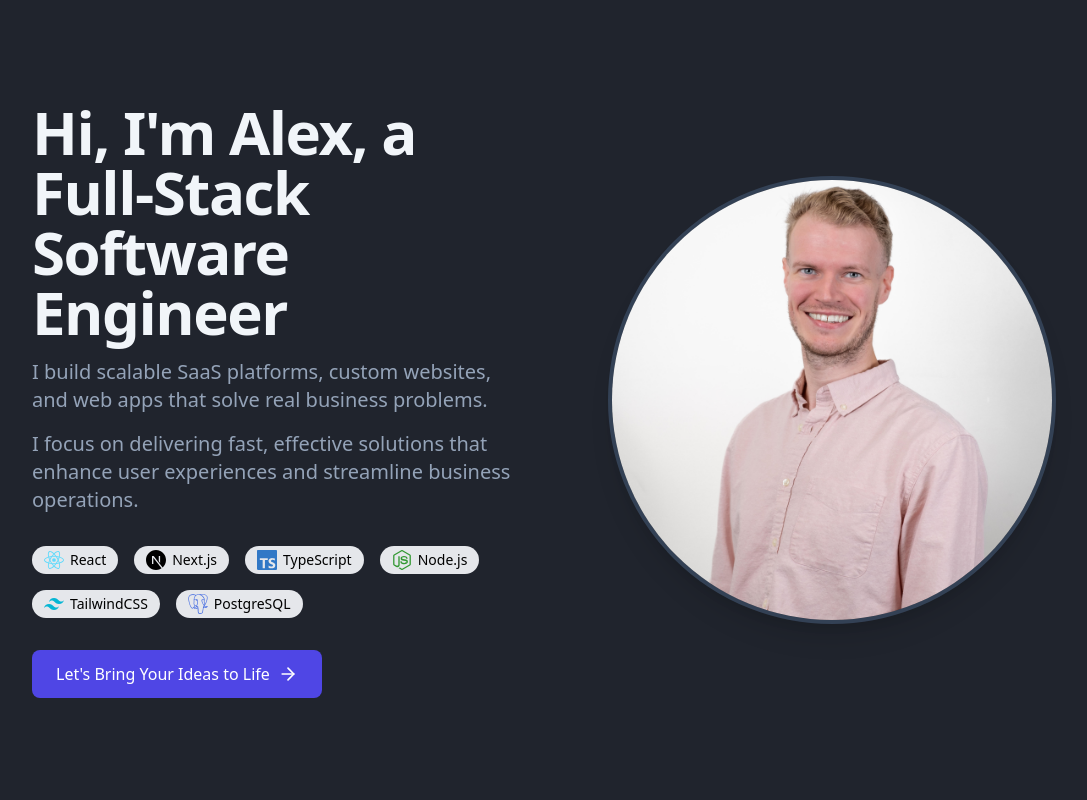
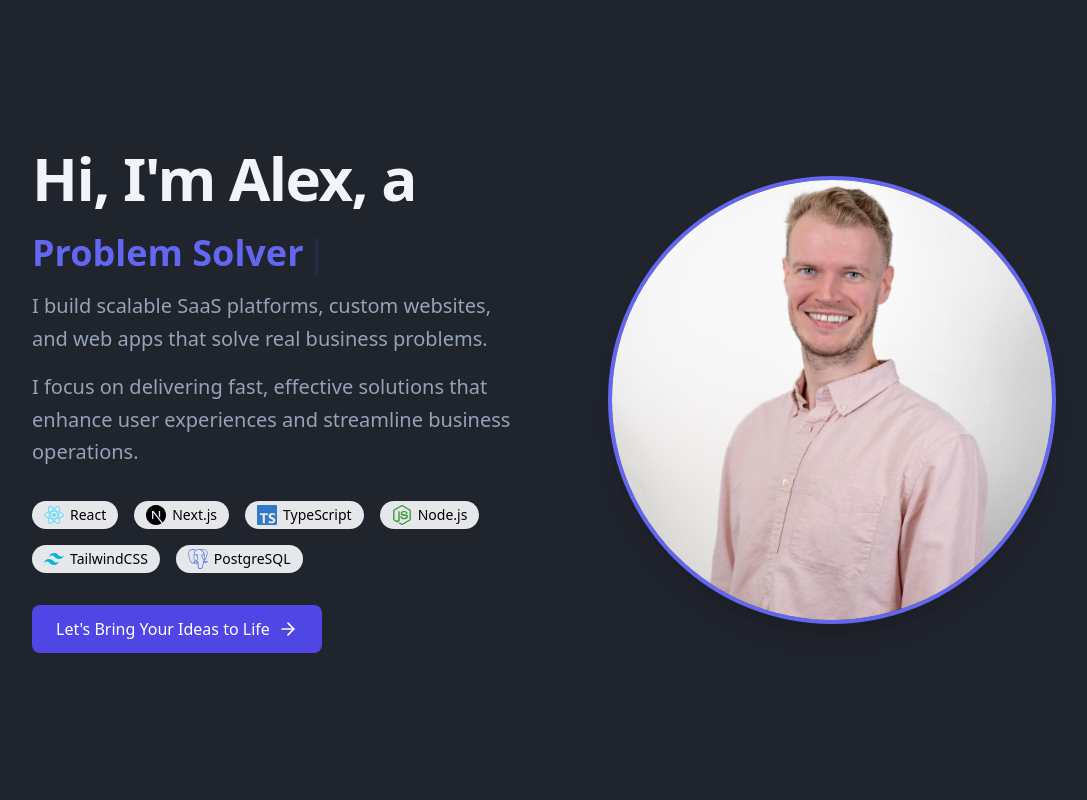
Before and after one commit to alexappleget/portfolio-v2.0, a Next.js app: page / in a window 1280 px wide. Shown: the top 800 px of the page, without its empty margins (96-1183 px from the left). Built offline with nearby package versions, Linux system fonts and the light colour scheme.

Commit message:
Feat: added framer motion to website

```diff
--- a/package.json
+++ b/package.json
@@ -13,6 +13,7 @@
     "@radix-ui/react-select": "^2.2.2",
     "class-variance-authority": "^0.7.1",
     "clsx": "^2.1.1",
+    "framer-motion": "^12.9.2",
     "lucide": "^0.503.0",
     "lucide-react": "^0.503.0",
     "next": "15.3.1",
@@ -21,6 +22,7 @@
     "react-dom": "^19.0.0",
     "react-hot-toast": "^2.5.2",
     "react-icons": "^5.5.0",
+    "react-simple-typewriter": "^5.0.1",
     "tailwind-merge": "^3.2.0"
   },
   "devDependencies": {
--- a/sections/About/about.tsx
+++ b/sections/About/about.tsx
@@ -1,10 +1,20 @@
+import { motion, useInView } from "framer-motion";
 import Image from "next/image";
-import { JSX } from "react";
+import { JSX, useRef } from "react";
 
 export const About = (): JSX.Element => {
+  const ref = useRef(null);
+  const isInView = useInView(ref, { once: true });
+
   return (
     <section id="about" className="py-12 md:py-24 ">
-      <div className="grid gap-6 lg:grid-cols-2 lg:gap-12 items-center">
+      <motion.div
+        ref={ref}
+        className="grid gap-6 lg:grid-cols-2 lg:gap-12 items-center"
+        initial={{ opacity: 0, y: 100 }}
+        animate={isInView ? { opacity: 1, y: 0 } : {}}
+        transition={{ duration: 0.8, ease: "easeOut" }}
+      >
         {/* Image Section */}
         <div className="order-2 lg:order-1 lg:row-auto row-start-1">
           <div className="relative w-full h-[300px] sm:h-[400px] rounded-lg overflow-hidden shadow-lg">
@@ -50,7 +60,7 @@ export const About = (): JSX.Element => {
             </button>
           </div>
         </div>
-      </div>
+      </motion.div>
     </section>
   );
 };
--- a/sections/Contact/contact.tsx
+++ b/sections/Contact/contact.tsx
@@ -1,9 +1,20 @@
 import { ContactForm } from "@/components/ContactForm/contact-form";
+import { motion, useInView } from "framer-motion";
+import { useRef } from "react";
 
 export const Contact = () => {
+  const ref = useRef(null);
+  const isInView = useInView(ref, { once: true });
+
   return (
     <section id="contact" className="py-12 md:py-24">
-      <div className="flex flex-col items-center text-center mb-12">
+      <motion.div
+        ref={ref}
+        className="flex flex-col items-center text-center mb-12"
+        initial={{ opacity: 0, y: 100 }}
+        animate={isInView ? { opacity: 1, y: 0 } : {}}
+        transition={{ duration: 0.8, ease: "easeOut" }}
+      >
         <h2 className="text-3xl font-bold tracking-tighter sm:text-4xl md:text-5xl mb-8 text-[#f1f5f9]">
           Contact Me
         </h2>
@@ -11,10 +22,16 @@ export const Contact = () => {
           Not sure where to start? Feel free to reach out with your ideas or
           questions. Let&apos;s create something amazing together!
         </p>
-      </div>
-      <div className="max-w-[600px] mx-auto mb-12">
+      </motion.div>
+      <motion.div
+        ref={ref}
+        className="max-w-[600px] mx-auto mb-12"
+        initial={{ opacity: 0, y: 100 }}
+        animate={isInView ? { opacity: 1, y: 0 } : {}}
+        transition={{ duration: 0.8, ease: "easeOut" }}
+      >
         <ContactForm />
-      </div>
+      </motion.div>
     </section>
   );
 };
--- a/sections/Hero/hero.tsx
+++ b/sections/Hero/hero.tsx
@@ -2,22 +2,40 @@ import { TechStack } from "@/components/TechStack/TechStack";
 import { ArrowRight } from "lucide-react";
 import Image from "next/image";
 import { JSX } from "react";
+import { motion } from "framer-motion";
+import { Typewriter } from "react-simple-typewriter";
 
 export const Hero = (): JSX.Element => {
   return (
     <section className="min-h-screen flex items-center justify-center lg:justify-start pb-20 md:pb-0">
       <div className="grid lg:grid-cols-2 gap-12 items-center">
         {/* Text Content */}
-        <div className="space-y-6">
+        <motion.div
+          className="space-y-6"
+          initial={{ opacity: 0, y: 100 }}
+          animate={{ opacity: 1, y: 0 }}
+          transition={{ duration: 0.8, ease: "easeOut" }}
+        >
           <div className="space-y-4">
             <h1 className="text-4xl font-bold tracking-tight sm:text-5xl lg:text-6xl text-[#f1f5f9]">
-              Hi, I&apos;m Alex, a Full-Stack Software Engineer
+              Hi, I&apos;m Alex, a
             </h1>
-            <p className="text-[#94a3b8] text-lg sm:text-xl">
+            <span className="text-4xl font-bold text-[#6366f1] leading-relaxed">
+              <Typewriter
+                words={[
+                  "Software Engineer",
+                  "Problem Solver",
+                  "Tech Enthusiast",
+                ]}
+                loop
+                cursor
+              />
+            </span>
+            <p className="text-[#94a3b8] text-lg sm:text-xl leading-relaxed mt-2">
               I build scalable SaaS platforms, custom websites, and web apps
               that solve real business problems.
             </p>
-            <p className="text-[#94a3b8] text-lg sm:text-xl">
+            <p className="text-[#94a3b8] text-lg sm:text-xl leading-relaxed">
               I focus on delivering fast, effective solutions that enhance user
               experiences and streamline business operations.
             </p>
@@ -36,11 +54,16 @@ export const Hero = (): JSX.Element => {
               <ArrowRight className="ml-2 h-5 w-5" />
             </button>
           </div>
-        </div>
+        </motion.div>
 
         {/* Image */}
-        <div className="hidden lg:flex justify-center lg:justify-end">
-          <div className="relative w-80 h-80 sm:w-96 sm:h-96 lg:w-[28rem] lg:h-[28rem] overflow-hidden rounded-full border-4 border-[#334155] shadow-xl">
+        <motion.div
+          className="hidden lg:flex justify-center lg:justify-end"
+          initial={{ opacity: 0, y: 20 }}
+          animate={{ opacity: 1, y: 0 }}
+          transition={{ duration: 0.5 }}
+        >
+          <div className="relative w-80 h-80 sm:w-96 sm:h-96 lg:w-[28rem] lg:h-[28rem] overflow-hidden rounded-full border-4 border-[#6366f1] shadow-xl">
             <Image
               src="/headshot.jpg?height=400&width=400"
               alt="Alex Appleget"
@@ -49,7 +72,7 @@ export const Hero = (): JSX.Element => {
               priority
             />
           </div>
-        </div>
+        </motion.div>
       </div>
     </section>
   );
--- a/sections/Services/services.tsx
+++ b/sections/Services/services.tsx
@@ -1,10 +1,20 @@
 import { ServiceCard } from "@/components/ServiceCard/ServiceCard";
-import { JSX } from "react";
+import { JSX, useRef } from "react";
+import { motion, useInView } from "framer-motion";
 
 export const Services = (): JSX.Element => {
+  const ref = useRef(null);
+  const isInView = useInView(ref, { once: true });
+
   return (
     <section id="services" className="py-6 md:py-24">
-      <div className="mx-auto">
+      <motion.div
+        ref={ref}
+        className="mx-auto"
+        initial={{ opacity: 0, y: 100 }}
+        animate={isInView ? { opacity: 1, y: 0 } : {}}
+        transition={{ duration: 0.8, ease: "easeOut" }}
+      >
         <div className="flex flex-col items-center text-center mb-12">
           <h2 className="text-3xl font-bold tracking-tighter sm:text-4xl md:text-5xl mb-4 text-[#f1f5f9]">
             My Services
@@ -31,7 +41,7 @@ export const Services = (): JSX.Element => {
             icon="Zap"
           />
         </div>
-      </div>
+      </motion.div>
     </section>
   );
 };
```
Also changed, not shown: 1 other file (tests, documents, lock files or other folders).
